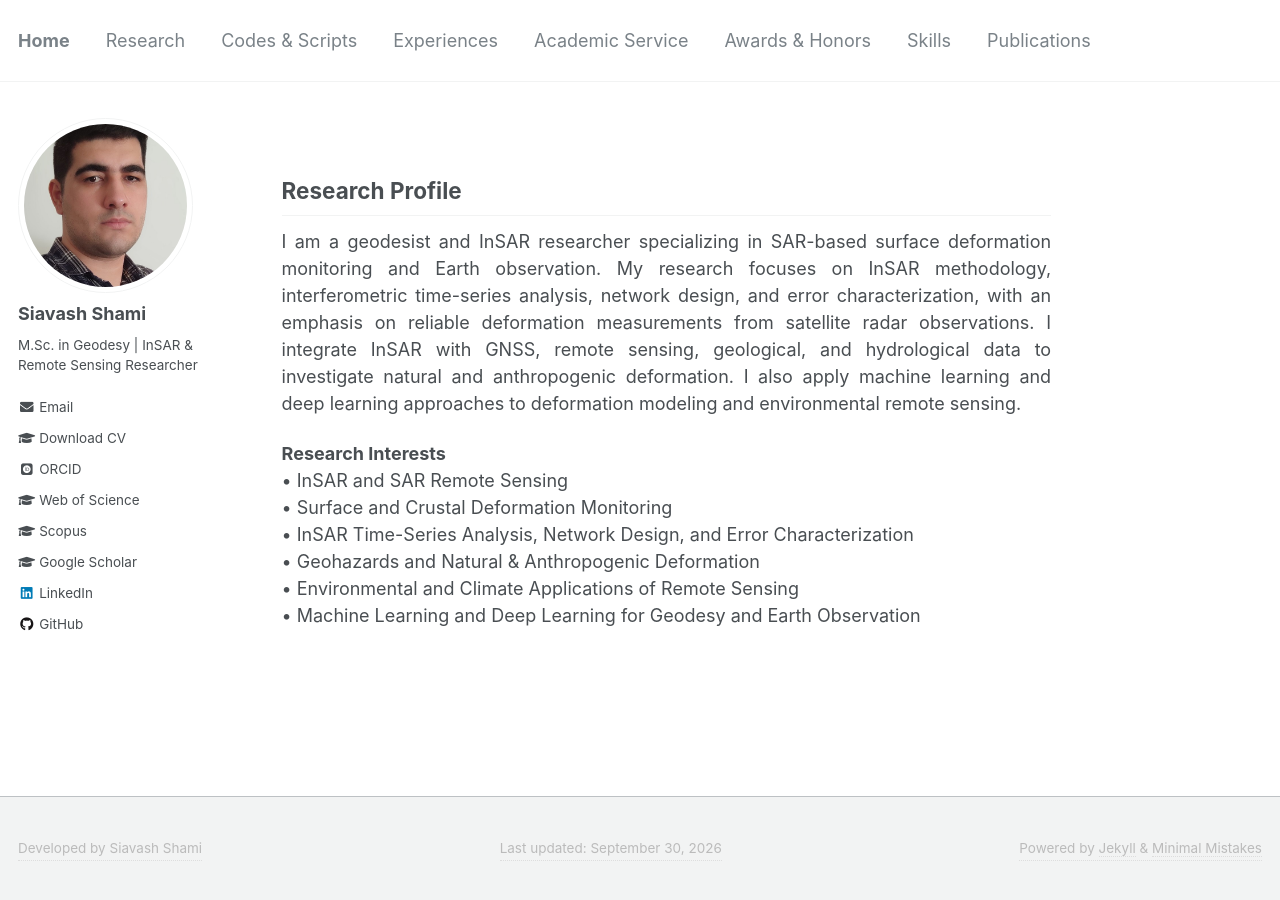
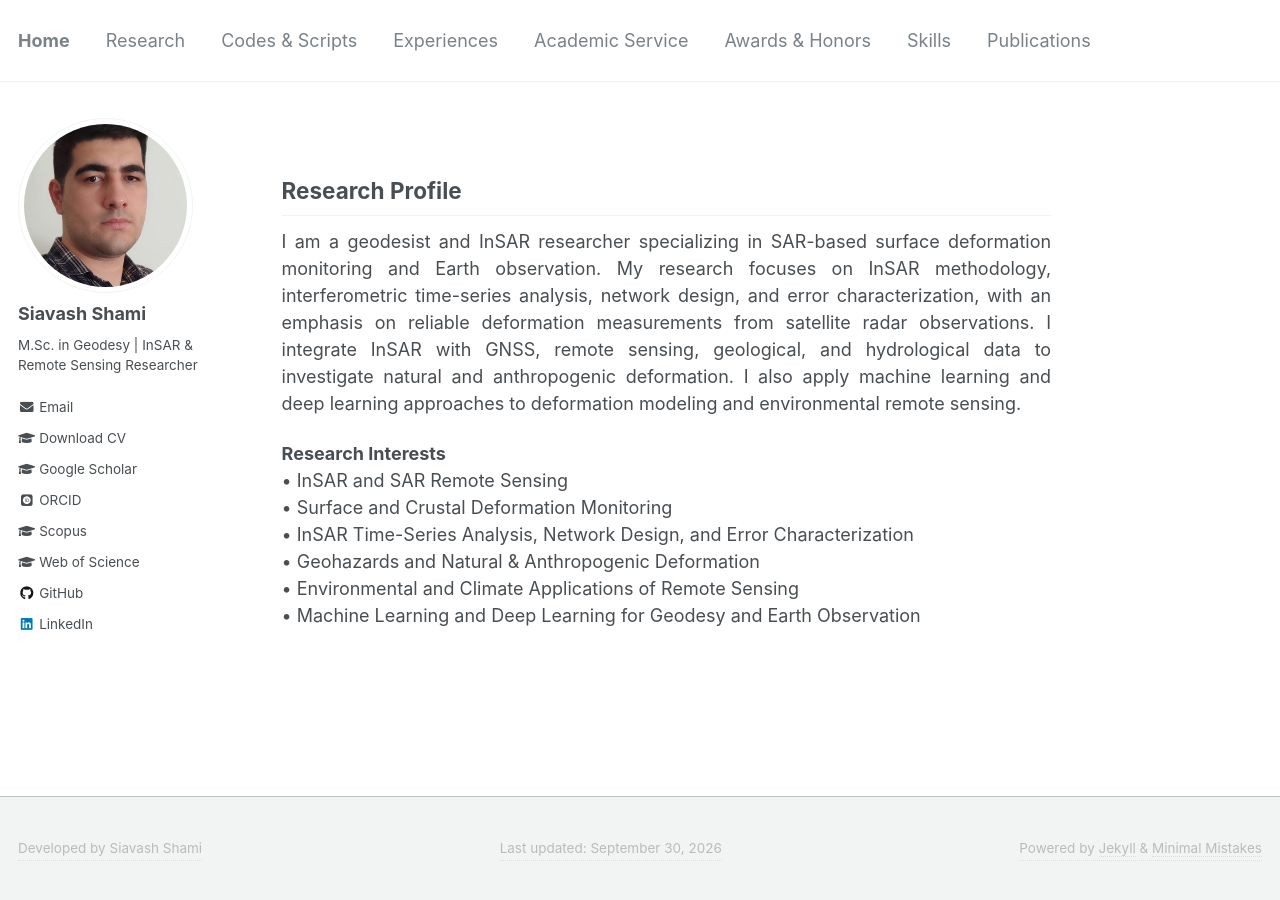
Before and after one commit to siavashshami/siavashshami.github.io, a Jekyll site: the page built from _pages/home.md, in a window 1280 px wide. Built offline with Jekyll 4.4.1, drawn with Linux system fonts in a browser that asks for light colours; some web fonts are replaced.

Commit message:
Update author-profile.html

```diff
--- a/_includes/author-profile.html
+++ b/_includes/author-profile.html
@@ -40,26 +40,26 @@
        {% if author.cv %}
         <li><a href="{{ author.cv }}"><i class="fas fa-fw fa-graduation-cap"></i> Download CV</a></li>
       {% endif %}
+      {% if author.googlescholar %}
+        <li><a href="{{ author.googlescholar }}"><i class="fas fa-fw fa-graduation-cap"></i> Google Scholar</a></li>
+      {% endif %}
       {% if author.orcid %}
         <li><a href="{{ author.orcid }}"><i class="ai ai-orcid-square ai-fw"></i> ORCID</a></li>
+      {% endif %}
+      {% if author.scopus %}
+        <li><a href="{{ author.scopus }}"><i class="fas fa-fw fa-graduation-cap"></i> Scopus</a></li>
       {% endif %}
       {% if author.webofscience %}
         <li><a href="{{ author.webofscience }}"><i class="fas fa-fw fa-graduation-cap"></i> Web of Science</a></li>
       {% endif %}
-      {% if author.scopus %}
-        <li><a href="{{ author.scopus }}"><i class="fas fa-fw fa-graduation-cap"></i> Scopus</a></li>
-      {% endif %}
-      {% if author.googlescholar %}
-        <li><a href="{{ author.googlescholar }}"><i class="fas fa-fw fa-graduation-cap"></i> Google Scholar</a></li>
-      {% endif %}
        {% if author.researchgate %}
         <li><a href="{{ author.researchgate }}"><i class="fab fa-fw fa-researchgate" aria-hidden="true"></i> ResearchGate</a></li>
       {% endif %}
+      {% if author.github %}
+        <li><a href="https://github.com/{{ author.github }}"><i class="fab fa-fw fa-github" aria-hidden="true"></i> GitHub</a></li>
+      {% endif %}
         {% if author.linkedin %}
         <li><a href="https://www.linkedin.com/in/{{ author.linkedin }}"><i class="fab fa-fw fa-linkedin" aria-hidden="true"></i> LinkedIn</a></li>
-      {% endif %}
-       {% if author.github %}
-        <li><a href="https://github.com/{{ author.github }}"><i class="fab fa-fw fa-github" aria-hidden="true"></i> GitHub</a></li>
       {% endif %}
       {% if author.twitter %}
         <li><a href="https://twitter.com/{{ author.twitter }}"><i class="fab fa-fw fa-twitter-square" aria-hidden="true"></i> Twitter</a></li>
@@ -67,66 +67,12 @@
       {% if author.facebook %}
         <li><a href="https://www.facebook.com/{{ author.facebook }}"><i class="fab fa-fw fa-facebook-square" aria-hidden="true"></i> Facebook</a></li>
       {% endif %}
-      {% if author.google_plus %}
-        <li><a href="https://plus.google.com/+{{ author.google_plus }}"><i class="fab fa-fw fa-google-plus" aria-hidden="true"></i> Google+</a></li>
-      {% endif %}
-      {% if author.xing %}
-        <li><a href="https://www.xing.com/profile/{{ author.xing }}"><i class="fab fa-fw fa-xing-square" aria-hidden="true"></i> XING</a></li>
-      {% endif %}
       {% if author.instagram %}
         <li><a href="https://instagram.com/{{ author.instagram }}"><i class="fab fa-fw fa-instagram" aria-hidden="true"></i> Instagram</a></li>
-      {% endif %}
-      {% if author.tumblr %}
-        <li><a href="https://{{ author.tumblr }}.tumblr.com"><i class="fab fa-fw fa-tumblr-square" aria-hidden="true"></i> Tumblr</a></li>
-      {% endif %}
-      {% if author.bitbucket %}
-        <li><a href="https://bitbucket.org/{{ author.bitbucket }}"><i class="fab fa-fw fa-bitbucket" aria-hidden="true"></i> Bitbucket</a></li>
-      {% endif %}
-      {% if author.stackoverflow %}
-        <li><a href="https://www.stackoverflow.com/users/{{ author.stackoverflow }}"><i class="fab fa-fw fa-stack-overflow" aria-hidden="true"></i> Stackoverflow</a></li>
-      {% endif %}
-      {% if author.lastfm %}
-        <li><a href="https://lastfm.com/user/{{ author.lastfm }}"><i class="fab fa-fw fa-lastfm-square" aria-hidden="true"></i> Last.fm</a></li>
-      {% endif %}
-      {% if author.dribbble %}
-        <li><a href="https://dribbble.com/{{ author.dribbble }}"><i class="fab fa-fw fa-dribbble-square" aria-hidden="true"></i> Dribbble</a></li>
-      {% endif %}
-      {% if author.pinterest %}
-        <li><a href="https://www.pinterest.com/{{ author.pinterest }}"><i class="fab fa-fw fa-pinterest" aria-hidden="true"></i> Pinterest</a></li>
-      {% endif %}
-      {% if author.foursquare %}
-        <li><a href="https://foursquare.com/{{ author.foursquare }}"><i class="fab fa-fw fa-foursquare" aria-hidden="true"></i> Foursquare</a></li>
-      {% endif %}
-      {% if author.steam %}
-        <li><a href="https://steamcommunity.com/id/{{ author.steam }}"><i class="fab fa-fw fa-steam-square" aria-hidden="true"></i> Steam</a></li>
       {% endif %}
       {% if author.youtube %}
         <li><a href="https://www.youtube.com/user/{{ author.youtube }}"><i class="fab fa-fw fa-youtube" aria-hidden="true"></i> YouTube</a></li>
       {% endif %}
-      {% if author.soundcloud %}
-        <li><a href="https://soundcloud.com/{{ author.soundcloud }}"><i class="fab fa-fw fa-soundcloud" aria-hidden="true"></i> Soundcloud</a></li>
-      {% endif %}
-      {% if author.weibo %}
-        <li><a href="https://www.weibo.com/{{ author.weibo }}"><i class="fab fa-fw fa-weibo" aria-hidden="true"></i> Weibo</a></li>
-      {% endif %}
-      {% if author.flickr %}
-        <li><a href="https://www.flickr.com/{{ author.flickr }}"><i class="fab fa-fw fa-flickr" aria-hidden="true"></i> Flickr</a></li>
-      {% endif %}
-      {% if author.codepen %}
-        <li><a href="https://codepen.io/{{ author.codepen }}"><i class="fab fa-fw fa-codepen" aria-hidden="true"></i> CodePen</a></li>
-      {% endif %}
-      {% if author.vine %}
-        <li><a href="https://vine.co/u/{{ author.vine }}"><i class="fab fa-fw fa-vine" aria-hidden="true"></i> Vine</a></li>
-      {% endif %}
-      {% if author.pubmed %}
-        <li><a href="{{ author.pubmed }}"><i class="ai ai-pubmed-square ai-fw"></i> PubMed</a></li>
-      {% endif %}
-      {% if author.impactstory %}
-        <li><a href="{{ author.impactstory }}"><i class="ai ai-impactstory ai-fw"></i> Impactstory</a></li>
-      {% endif %}
-      {% if author.wikipedia %}
-        <li><a href="https://en.wikipedia.org/wiki/User:{{ author.wikipedia }}"><i class="fab fa-fw fa-wikipedia-w" aria-hidden="true"></i> Wikipedia</a></li>
-{% endif %}
     </ul>
   </div>
 </div>
```
